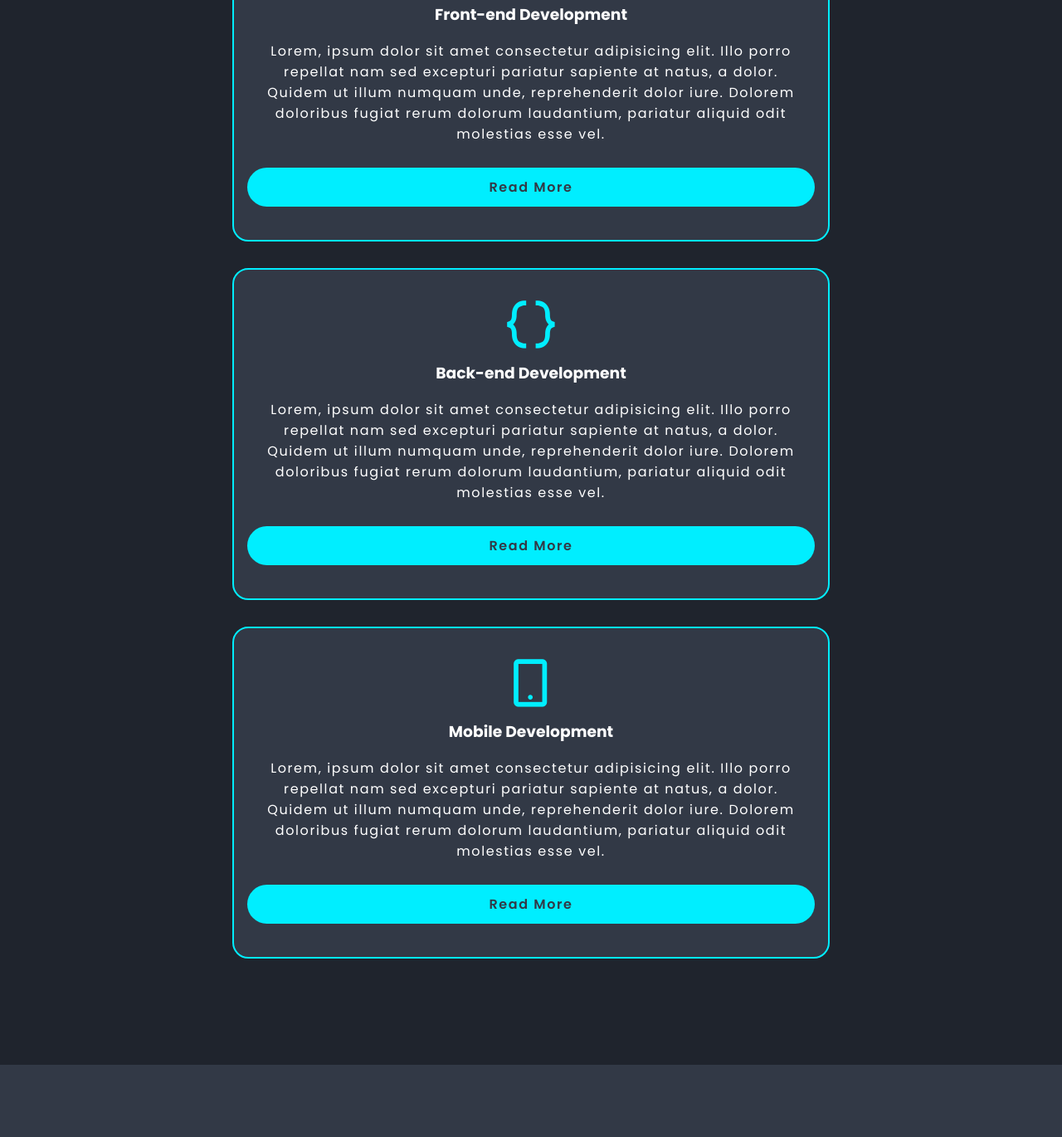
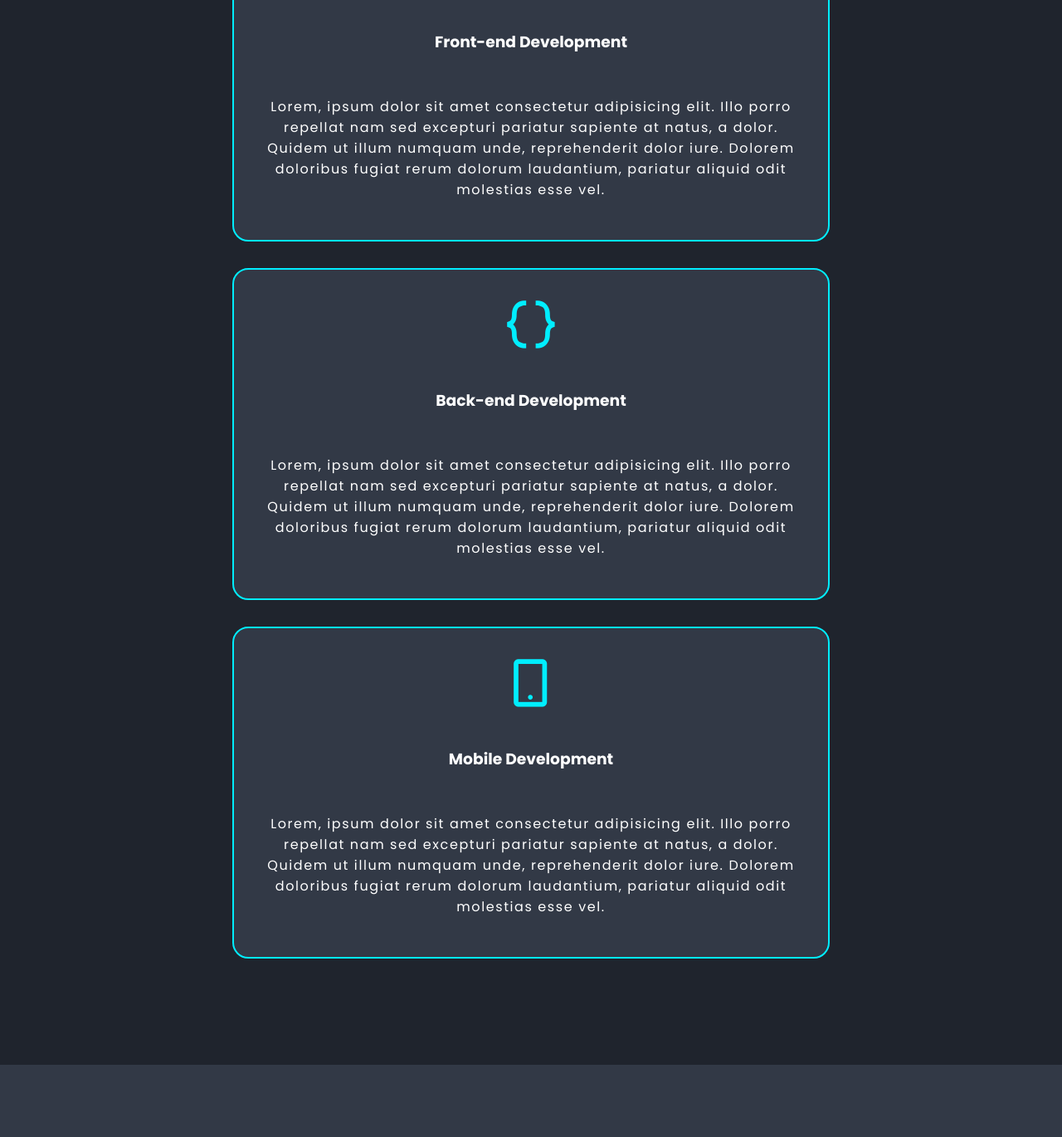
Before and after one commit to Frank1br/portifolio_dev_frank1br, a plain HTML site: page index.html in a window 1280 px wide. Shown: the part 1090-2460 px from the top of the page at 83% size. Drawn offline with nearby package versions, Linux system fonts and the light colour scheme.

Commit message:
refactor:

```diff
--- a/index.html
+++ b/index.html
@@ -76,7 +76,7 @@
                 <h3>Front-end Development</h3>
                 <p>Lorem, ipsum dolor sit amet consectetur adipisicing elit. Illo porro repellat nam sed excepturi pariatur sapiente at natus, a dolor. Quidem ut illum numquam unde, reprehenderit dolor iure. Dolorem doloribus fugiat rerum dolorum laudantium, pariatur aliquid odit molestias esse vel.</p>
 
-                <a href="" class="btn">Read More</a>
+                <!-- <a href="" class="btn">Read More</a> -->
             </div>
         </div>
 
@@ -86,7 +86,7 @@
                 <h3>Back-end Development</h3>
                 <p>Lorem, ipsum dolor sit amet consectetur adipisicing elit. Illo porro repellat nam sed excepturi pariatur sapiente at natus, a dolor. Quidem ut illum numquam unde, reprehenderit dolor iure. Dolorem doloribus fugiat rerum dolorum laudantium, pariatur aliquid odit molestias esse vel.</p>
 
-                <a href="" class="btn">Read More</a>
+                <!-- <a href="" class="btn">Read More</a> -->
             </div>
         </div>
 
@@ -96,7 +96,7 @@
                 <h3>Mobile Development</h3>
                 <p>Lorem, ipsum dolor sit amet consectetur adipisicing elit. Illo porro repellat nam sed excepturi pariatur sapiente at natus, a dolor. Quidem ut illum numquam unde, reprehenderit dolor iure. Dolorem doloribus fugiat rerum dolorum laudantium, pariatur aliquid odit molestias esse vel.</p>
 
-                <a href="" class="btn">Read More</a>
+                <!-- <a href="" class="btn">Read More</a> -->
             </div>
         </div>
      </section>
@@ -261,7 +261,7 @@
 
             <p>Lorem ipsum dolor sit, amet consectetur adipisicing elit. Explicabo animi enim, ex quidem nulla debitis rem perferendis quia error, voluptatem libero impedit voluptates ipsum. Error a, saepe sed voluptatibus quisquam animi rerum cum doloribus corrupti est explicabo. Quod beatae maxime mollitia minus magnam quas totam dolores asperiores voluptate nulla ea iure expedita magni quisquam dicta, commodi natus non blanditiis necessitatibus deserunt atque vel in! Amet excepturi animi unde expedita voluptas.</p>
 
-            <a href="" class="btn">Read More</a>
+            <!-- <a href="" class="btn">Read More</a> -->
         </div>
      </div>
     <!--/about section  -->
```
